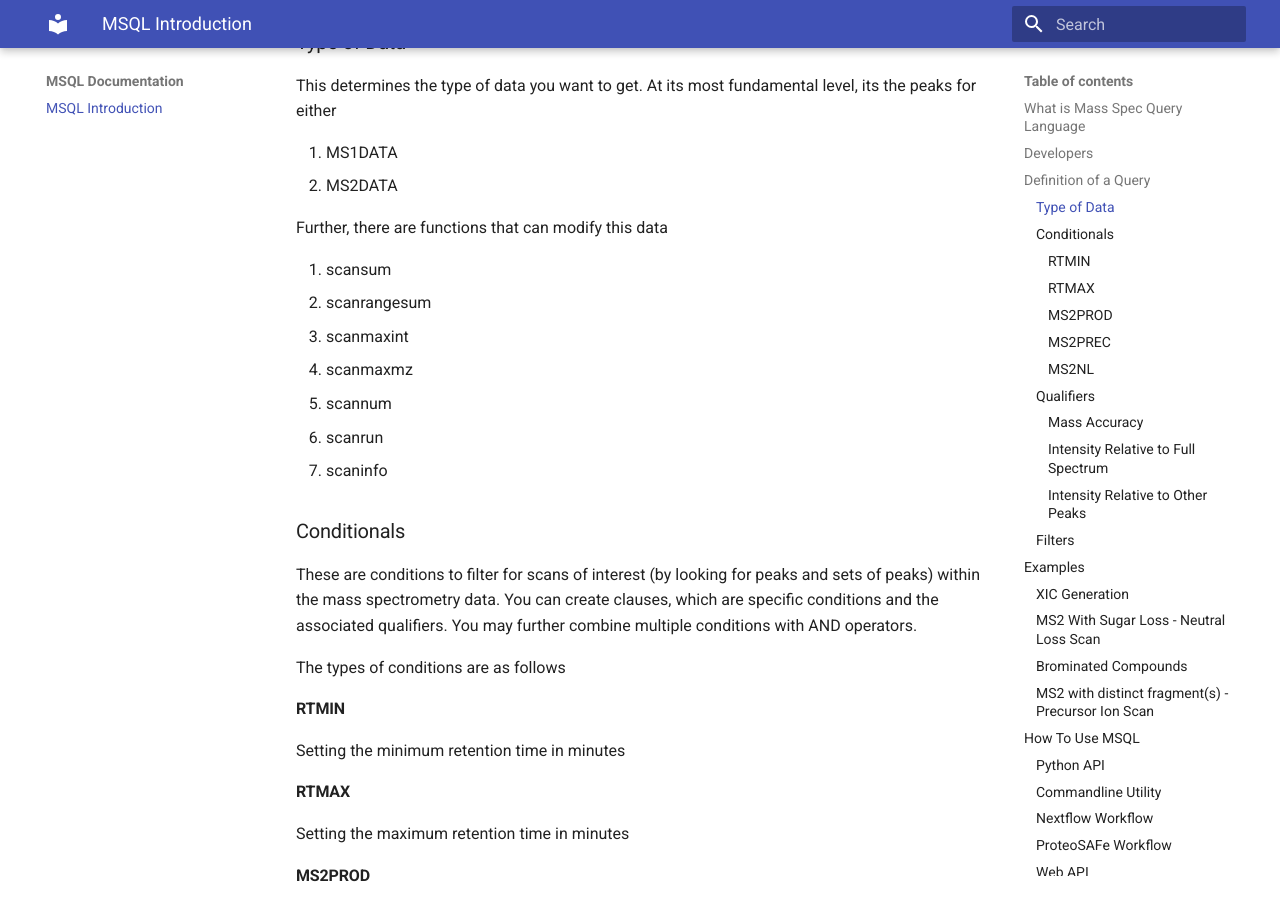
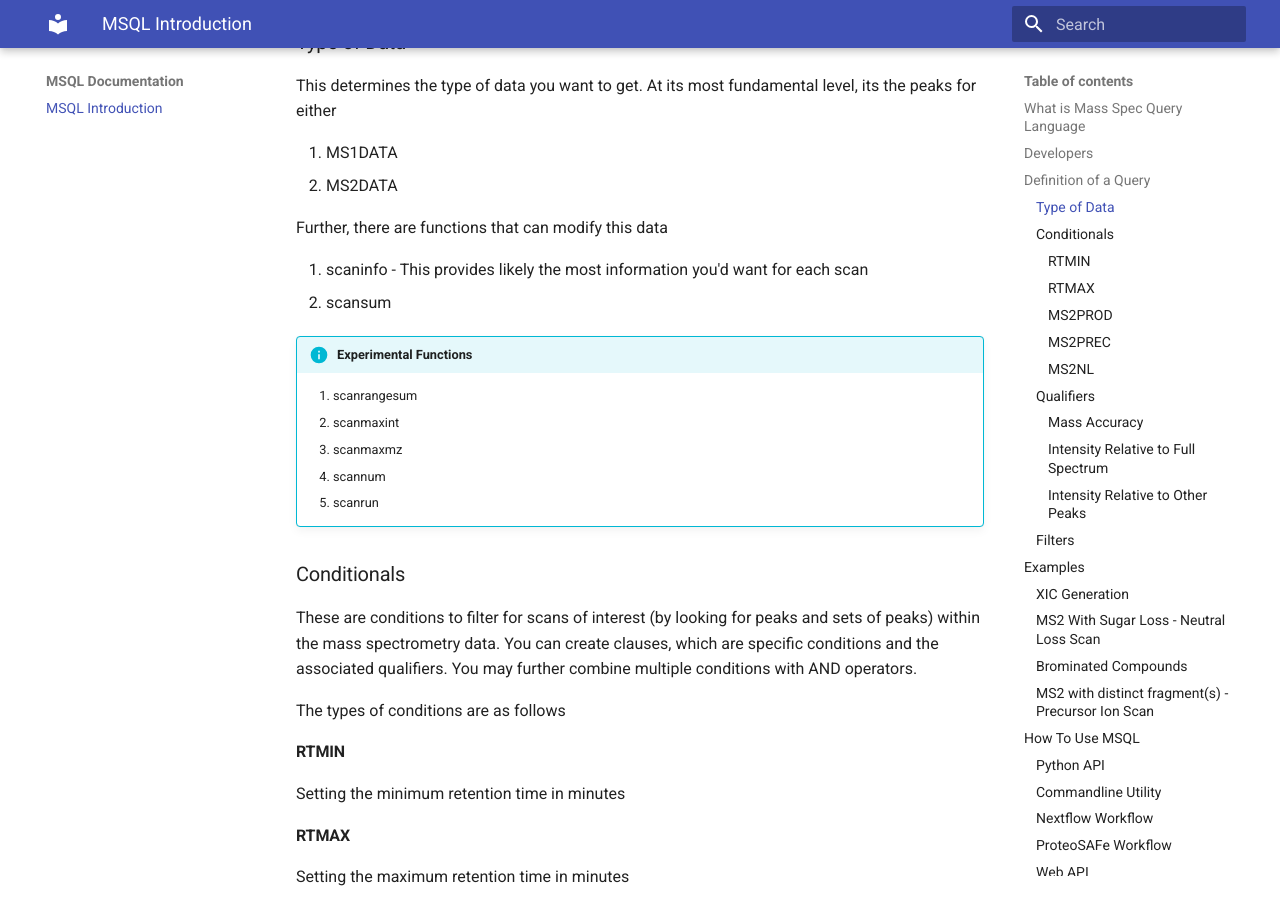
Before and after one commit to mwang87/MassQueryLanguage_Documentation, an MkDocs documentation site: the page built from docs/index.md, in a window 1280 px wide and 900 px high, scrolled down 1010 px. Built offline with MkDocs 1.6.1 and Material for MkDocs 9.7.7, drawn with Linux system fonts in a browser that asks for light colours.

Commit message:
updating experimental

```diff
--- a/docs/index.md
+++ b/docs/index.md
@@ -42,13 +42,16 @@ for either
 
 Further, there are functions that can modify this data
 
+1. scaninfo - This provides likely the most information you'd want for each scan
 1. scansum
-1. scanrangesum
-1. scanmaxint
-1. scanmaxmz
-1. scannum
-1. scanrun
-1. scaninfo
+
+!!! info "Experimental Functions"
+    1. scanrangesum
+    1. scanmaxint
+    1. scanmaxmz
+    1. scannum
+    1. scanrun
+
 
 ### Conditionals
 
```
